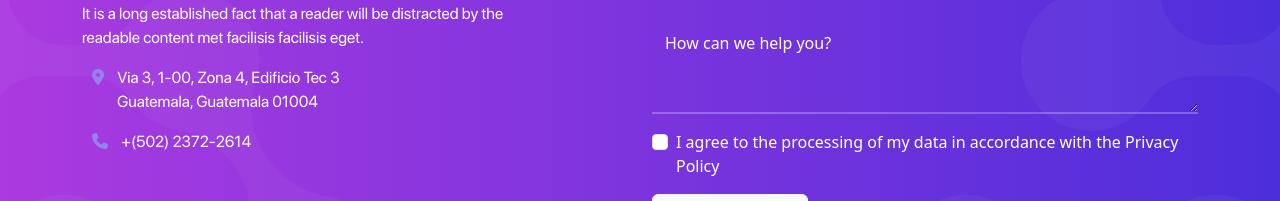
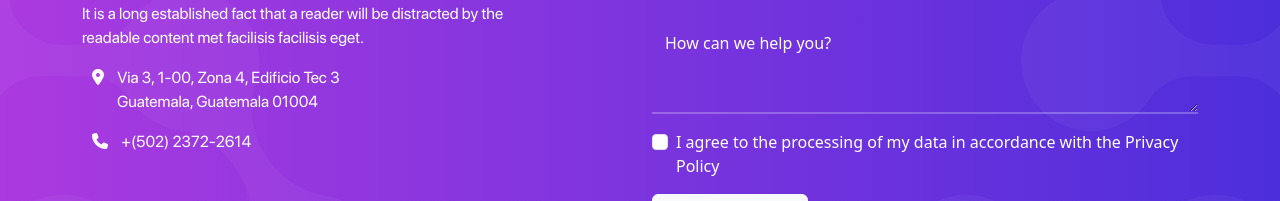
Before and after one commit to Alan4745/argus-analytics, a React (Vite) app: page / in a window 1280 px wide. Shown: the part 7096-7297 px from the top of the page. Built offline with nearby package versions, Linux system fonts and the light colour scheme.

Commit message:
change icons contact us to white

```diff
--- a/src/components/LandingComponets/ContactUs/ContactUs.tsx
+++ b/src/components/LandingComponets/ContactUs/ContactUs.tsx
@@ -70,7 +70,7 @@ const ContactUs = () => {
                 animate={isContactInView ? { opacity: 1, y: 0 } : {}}
                 transition={{ duration: 0.6, delay: 0.8 }}
               >
-                <i className="fas fa-map-marker-alt contact-icon"></i> Via 3,
+                <i className="fas fa-map-marker-alt contact-icon text-white"></i> Via 3,
                 1-00, Zona 4, Edificio Tec 3 <br />
                 <p className="mar-rig-less">Guatemala, Guatemala 01004</p>
               </motion.p>
@@ -80,7 +80,7 @@ const ContactUs = () => {
                 animate={isContactInView ? { opacity: 1, y: 0 } : {}}
                 transition={{ duration: 0.6, delay: 1 }}
               >
-                <i className="fa-solid fa-phone contact-icon"></i> +(502)
+                <i className="fa-solid fa-phone contact-icon text-white"></i> +(502)
                 2372-2614
               </motion.p>
             </div>
```
